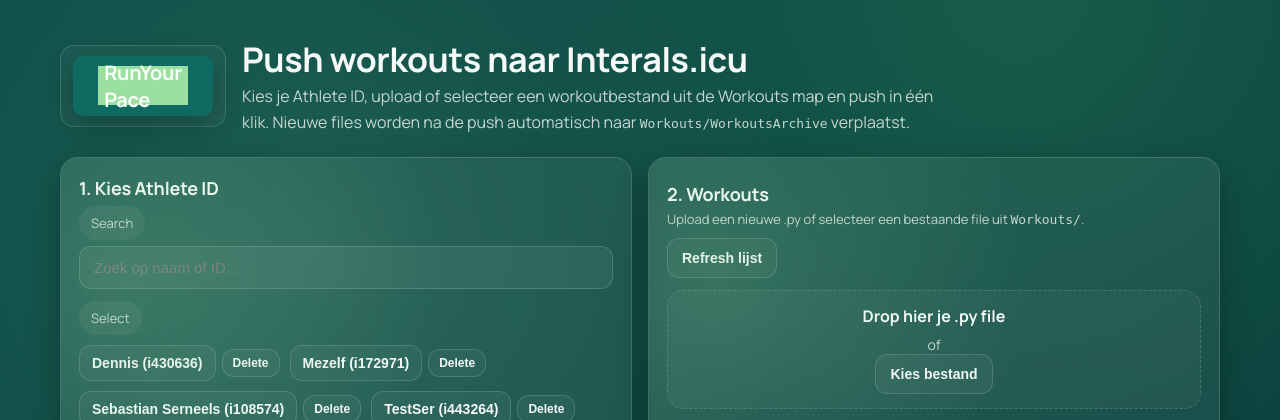
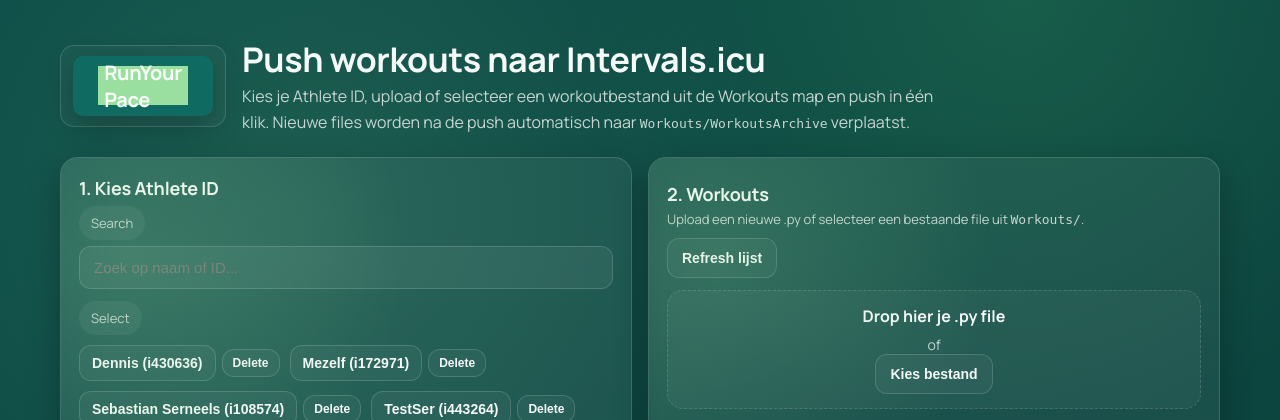
Before and after one commit to seralexander/RunYourPaceAssistant, a Flask app: page / in a window 1280 px wide. Shown: the top 420 px of the page. Run offline with Flask 3, Linux system fonts and the light colour scheme.

Commit message:
FrontEnd iets cleaner

```diff
--- a/templates/index.html
+++ b/templates/index.html
@@ -350,7 +350,7 @@
                 </div>
             </div>
             <div>
-                <h1>Push workouts naar Interals.icu</h1>
+                <h1>Push workouts naar Intervals.icu</h1>
                 <p class="subtle">
                     Kies je Athlete ID, upload of selecteer een workoutbestand uit de Workouts map en push in één klik.
                     Nieuwe files worden na de push automatisch naar <code>Workouts/WorkoutsArchive</code> verplaatst.
```
Also changed, not shown: Workouts/WorkoutsArchive/DEMO.py (renamed from Workouts/DEMO.py), Workouts/WorkoutsArchive/testschema2.py (renamed from Workouts/testschema2.py), Workouts/WorkoutsArchive/workout_2025_12_06_20_47_36.py (renamed from Workouts/workout_2025_12_06_20_47_36.py).
